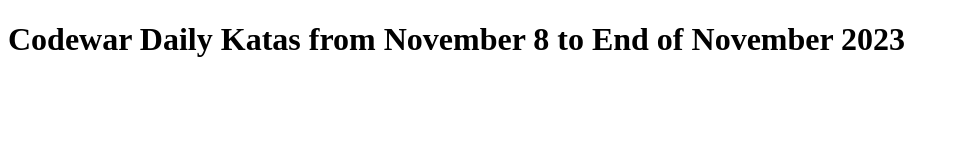
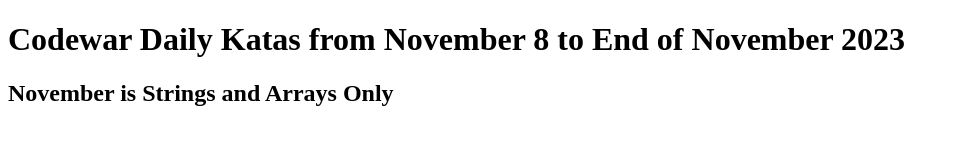
Before and after one commit to JenniferSieber/CodewarsKatas-1108, a plain HTML site: page index.html in a window 1280 px wide. Shown: the whole page, without its empty margins (0-958 px from the left). Drawn offline with Linux system fonts and the light colour scheme.

Commit message:
Update index.html

```diff
--- a/index.html
+++ b/index.html
@@ -8,5 +8,6 @@
 </head>
 <body>
   <h1>Codewar Daily Katas from November 8 to End of November 2023</h1>
+  <h2>November is Strings and Arrays Only</h2>
 </body>
 </html>
```
